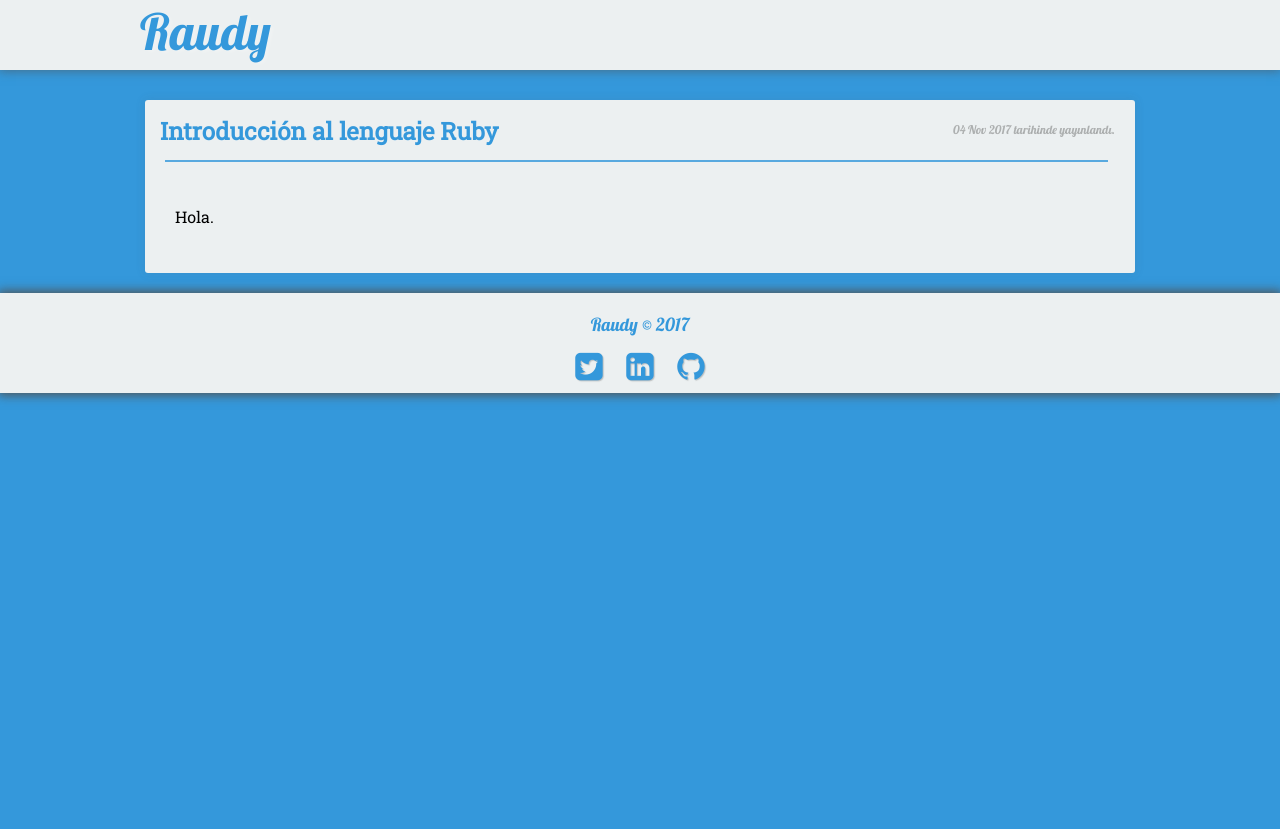
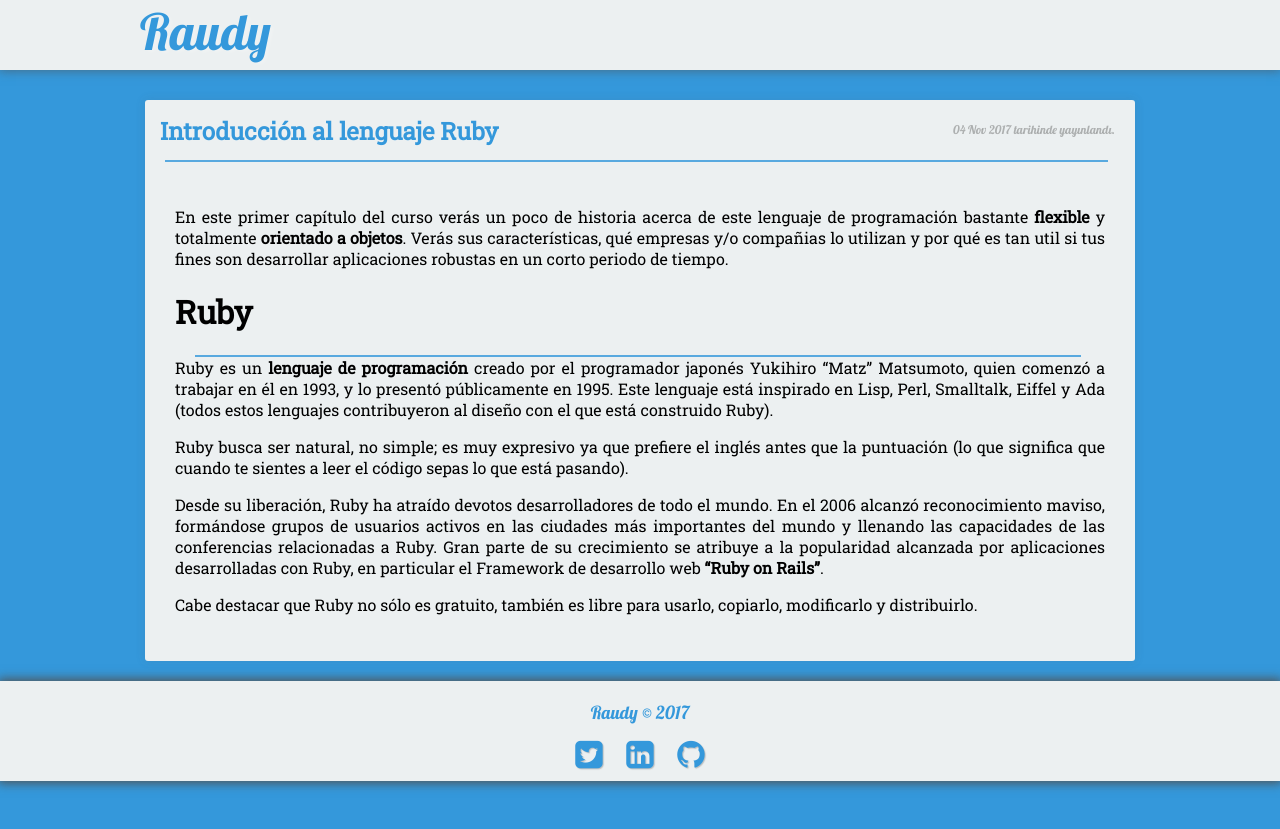
Before and after one commit to nisoto/Blog-anterior-2.0, a Jekyll site: the page built from _posts/2017-11-04-introduccion-ruby.md, in a window 1280 px wide. Shown: the top 829 px of the page. Built offline with Jekyll 4.4.1, drawn with Linux system fonts in a browser that asks for light colours; nearby versions of some CDN libraries.

Commit message:
Update 2017-11-04-introduccion-ruby.md

```diff
--- a/_posts/2017-11-04-introduccion-ruby.md
+++ b/_posts/2017-11-04-introduccion-ruby.md
@@ -6,4 +6,15 @@ excerpt: "Primer capítulo del curso de Ruby"
 tags: [ruby]
 ---
 
-Hola.
+En este primer capítulo del curso verás un poco de historia acerca de este lenguaje de programación bastante **flexible** y totalmente **orientado a objetos**. Verás sus características, qué empresas y/o compañias lo utilizan y por qué es tan util si tus fines son desarrollar aplicaciones robustas en un corto periodo de tiempo.
+
+# Ruby
+------
+
+Ruby es un **lenguaje de programación** creado por el programador japonés Yukihiro "Matz" Matsumoto, quien comenzó a trabajar en él en 1993, y lo presentó públicamente en 1995. Este lenguaje está inspirado en Lisp, Perl, Smalltalk, Eiffel y Ada (todos estos lenguajes contribuyeron al diseño con el que está construido Ruby).
+
+Ruby busca ser natural, no simple; es muy expresivo ya que prefiere el inglés antes que la puntuación (lo que significa que cuando te sientes a leer el código sepas lo que está pasando).
+
+Desde su liberación, Ruby ha atraído devotos desarrolladores de todo el mundo. En el 2006 alcanzó reconocimiento maviso, formándose grupos de usuarios activos en las ciudades más importantes del mundo y llenando las capacidades de las conferencias relacionadas a Ruby. Gran parte de su crecimiento se atribuye a la popularidad alcanzada por aplicaciones desarrolladas con Ruby, en particular el Framework de desarrollo web **"Ruby on Rails"**.
+
+Cabe destacar que Ruby no sólo es gratuito, también es libre para usarlo, copiarlo, modificarlo y distribuirlo.
```
